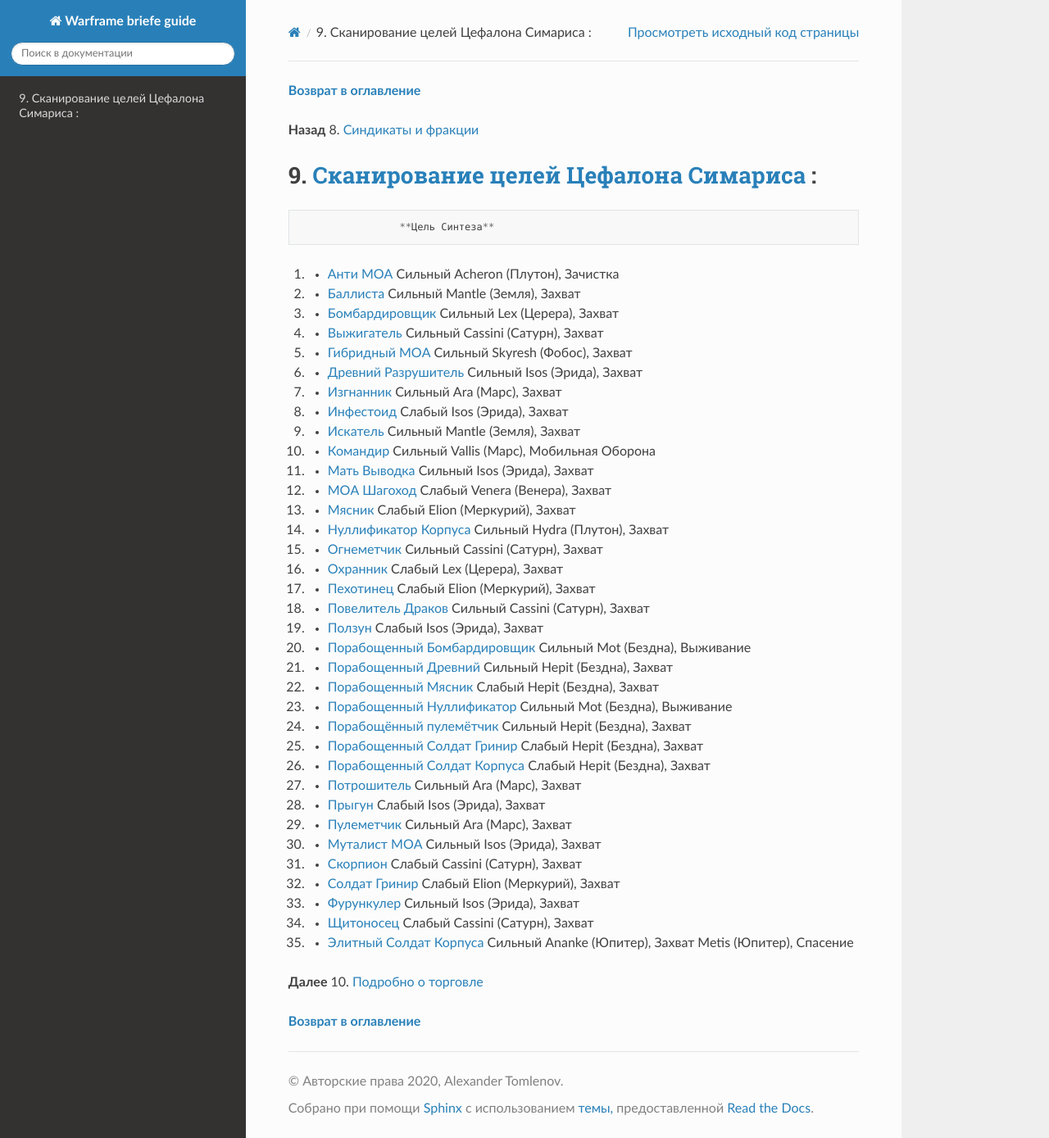
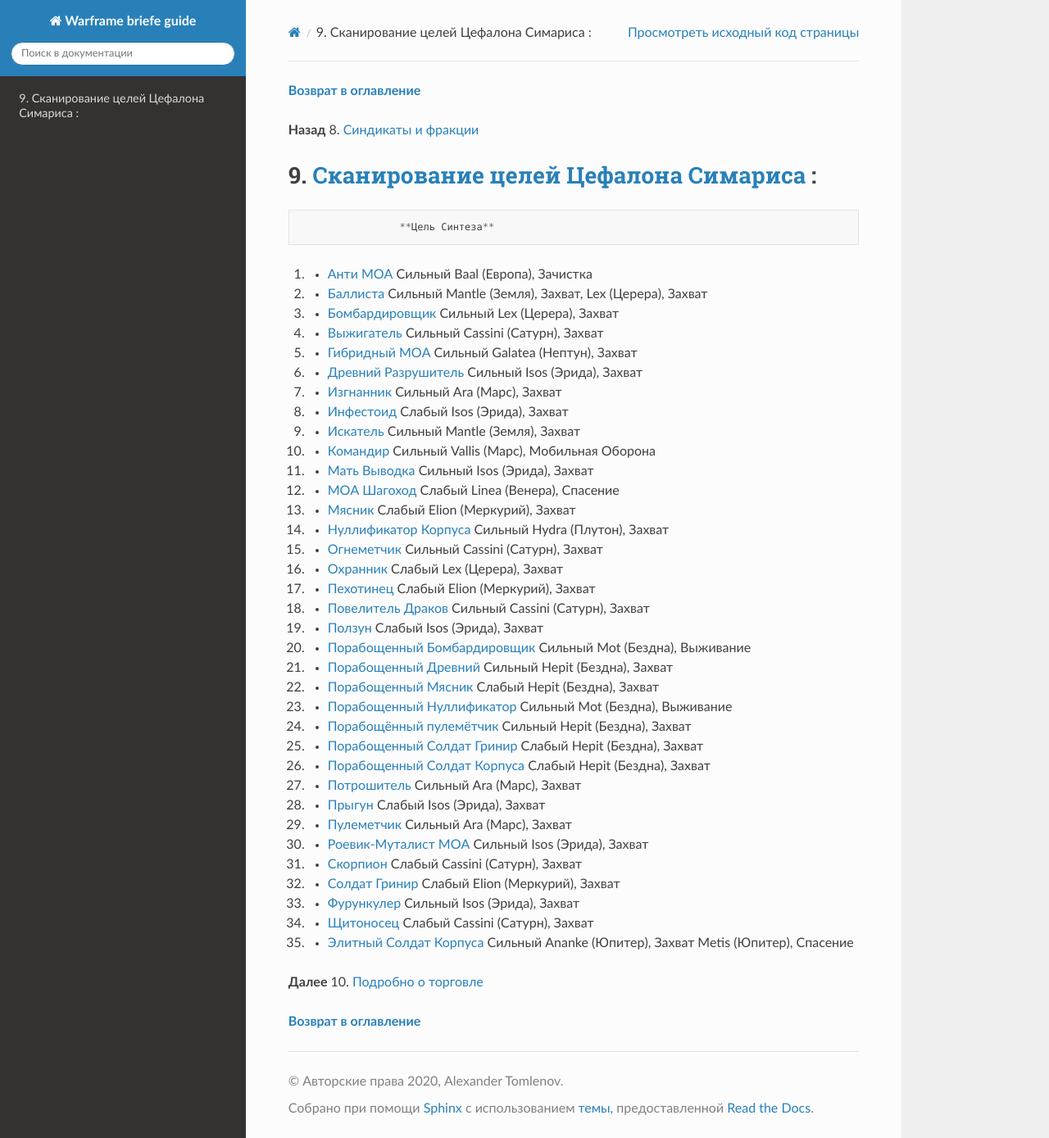
Before and after one commit to crackedmind/warframe-brief-guide, a Sphinx documentation site: the page built from source/09.md, in a window 1280 px wide and 1389 px high. Shown: the whole window at 82% size. Built offline with Sphinx 7.4.7 and the Read the Docs theme 2.0.0, drawn with Linux system fonts in a browser that asks for light colours.

Commit message:
правки 9 пункта - цели Симэрис

```diff
--- a/source/09.md
+++ b/source/09.md
@@ -7,18 +7,18 @@
 
 			 **Цель Синтеза**
 
-1. - [Анти МОА](https://warframe.fandom.com/ru/wiki/%D0%90%D0%BD%D1%82%D0%B8_%D0%9C%D0%9E%D0%90)				Сильный		Acheron (Плутон), Зачистка
-2. - [Баллиста](https://warframe.fandom.com/ru/wiki/%D0%91%D0%B0%D0%BB%D0%BB%D0%B8%D1%81%D1%82%D0%B0)				Сильный		Mantle (Земля), Захват
+1. - [Анти МОА](https://warframe.fandom.com/ru/wiki/%D0%90%D0%BD%D1%82%D0%B8_%D0%9C%D0%9E%D0%90)				Сильный		Baal (Европа), Зачистка
+2. - [Баллиста](https://warframe.fandom.com/ru/wiki/%D0%91%D0%B0%D0%BB%D0%BB%D0%B8%D1%81%D1%82%D0%B0)				Сильный		Mantle (Земля), Захват, Lex (Церера), Захват
 3. - [Бомбардировщик](https://warframe.fandom.com/ru/wiki/%D0%91%D0%BE%D0%BC%D0%B1%D0%B0%D1%80%D0%B4%D0%B8%D1%80%D0%BE%D0%B2%D1%89%D0%B8%D0%BA)			Сильный		Lex (Церера), Захват
 4. - [Выжигатель](https://warframe.fandom.com/ru/wiki/%D0%92%D1%8B%D0%B6%D0%B8%D0%B3%D0%B0%D1%82%D0%B5%D0%BB%D1%8C)				Сильный		Cassini (Сатурн), Захват
-5. - [Гибридный МОА](https://warframe.fandom.com/ru/wiki/%D0%93%D0%B8%D0%B1%D1%80%D0%B8%D0%B4%D0%BD%D1%8B%D0%B9_%D0%9C%D0%9E%D0%90)			Сильный		Skyresh (Фобос), Захват
+5. - [Гибридный МОА](https://warframe.fandom.com/ru/wiki/%D0%93%D0%B8%D0%B1%D1%80%D0%B8%D0%B4%D0%BD%D1%8B%D0%B9_%D0%9C%D0%9E%D0%90)			Сильный		Galatea (Нептун), Захват
 6. - [Древний Разрушитель](https://warframe.fandom.com/ru/wiki/%D0%94%D1%80%D0%B5%D0%B2%D0%BD%D0%B8%D0%B9_%D0%A0%D0%B0%D0%B7%D1%80%D1%83%D1%88%D0%B8%D1%82%D0%B5%D0%BB%D1%8C)		Сильный		Isos (Эрида), Захват
 7. - [Изгнанник](https://warframe.fandom.com/ru/wiki/%D0%98%D0%B7%D0%B3%D0%BD%D0%B0%D0%BD%D0%BD%D0%B8%D0%BA)				Сильный		Ara (Марс), Захват
 8. - [Инфестоид](https://warframe.fandom.com/ru/wiki/%D0%98%D0%BD%D1%84%D0%B5%D1%81%D1%82%D0%BE%D0%B8%D0%B4)				Слабый		Isos (Эрида), Захват
 9. - [Искатель](https://warframe.fandom.com/ru/wiki/%D0%98%D1%81%D0%BA%D0%B0%D1%82%D0%B5%D0%BB%D1%8C)				Сильный		Mantle (Земля), Захват
 10. - [Командир](https://warframe.fandom.com/ru/wiki/%D0%9A%D0%BE%D0%BC%D0%B0%D0%BD%D0%B4%D0%B8%D1%80)				Сильный		Vallis (Марс), Мобильная Оборона
 11. - [Мать Выводка](https://warframe.fandom.com/ru/wiki/%D0%9C%D0%B0%D1%82%D1%8C_%D0%B2%D1%8B%D0%B2%D0%BE%D0%B4%D0%BA%D0%B0)			Сильный		Isos (Эрида), Захват
-12. - [МОА Шагоход](https://warframe.fandom.com/ru/wiki/%D0%9C%D0%9E%D0%90_%D0%A8%D0%B0%D0%B3%D0%BE%D1%85%D0%BE%D0%B4)			Слабый		Venera (Венера), Захват
+12. - [МОА Шагоход](https://warframe.fandom.com/ru/wiki/%D0%9C%D0%9E%D0%90_%D0%A8%D0%B0%D0%B3%D0%BE%D1%85%D0%BE%D0%B4)			Слабый		Linea (Венера), Спасение
 13. - [Мясник](https://warframe.fandom.com/ru/wiki/%D0%9C%D1%8F%D1%81%D0%BD%D0%B8%D0%BA)				Слабый		Elion (Меркурий), Захват
 14. - [Нуллификатор Корпуса](https://warframe.fandom.com/ru/wiki/%D0%9D%D1%83%D0%BB%D0%BB%D0%B8%D1%84%D0%B8%D0%BA%D0%B0%D1%82%D0%BE%D1%80_%D0%9A%D0%BE%D1%80%D0%BF%D1%83%D1%81%D0%B0)		Сильный		Hydra (Плутон), Захват
 15. - [Огнеметчик](https://warframe.fandom.com/ru/wiki/%D0%9E%D0%B3%D0%BD%D0%B5%D0%BC%D1%91%D1%82%D1%87%D0%B8%D0%BA)				Сильный		Cassini (Сатурн), Захват
@@ -36,7 +36,7 @@
 27. - [Потрошитель](https://warframe.fandom.com/ru/wiki/%D0%9F%D0%BE%D1%82%D1%80%D0%BE%D1%88%D0%B8%D1%82%D0%B5%D0%BB%D1%8C)			Сильный		Ara (Марс), Захват
 28. - [Прыгун](https://warframe.fandom.com/ru/wiki/%D0%9F%D1%80%D1%8B%D0%B3%D1%83%D0%BD)				Слабый		Isos (Эрида), Захват
 29. - [Пулеметчик](https://warframe.fandom.com/ru/wiki/%D0%A2%D1%8F%D0%B6%D1%91%D0%BB%D1%8B%D0%B9_%D0%9F%D1%83%D0%BB%D0%B5%D0%BC%D1%91%D1%82%D1%87%D0%B8%D0%BA)				Сильный		Ara (Марс), Захват
-30. - [Муталист МОА](https://warframe.fandom.com/ru/wiki/%D0%A0%D0%BE%D0%B5%D0%B2%D0%B8%D0%BA-%D0%9C%D1%83%D1%82%D0%B0%D0%BB%D0%B8%D1%81%D1%82_%D0%9C%D0%9E%D0%90)			Сильный		Isos (Эрида), Захват
+30. - [Роевик-Муталист МОА](https://warframe.fandom.com/ru/wiki/%D0%A0%D0%BE%D0%B5%D0%B2%D0%B8%D0%BA-%D0%9C%D1%83%D1%82%D0%B0%D0%BB%D0%B8%D1%81%D1%82_%D0%9C%D0%9E%D0%90)			Сильный		Isos (Эрида), Захват
 31. - [Скорпион](https://warframe.fandom.com/ru/wiki/%D0%A1%D0%BA%D0%BE%D1%80%D0%BF%D0%B8%D0%BE%D0%BD)				Слабый		Cassini (Сатурн), Захват
 32. - [Солдат Гринир](https://warframe.fandom.com/ru/wiki/%D0%A1%D0%BE%D0%BB%D0%B4%D0%B0%D1%82_%D0%93%D1%80%D0%B8%D0%BD%D0%B8%D1%80)			Слабый		Elion (Меркурий), Захват
 33. - [Фурункулер](https://warframe.fandom.com/ru/wiki/%D0%A4%D1%83%D1%80%D1%83%D0%BD%D0%BA%D1%83%D0%BB%D0%B5%D1%80)				Сильный		Isos (Эрида), Захват
```
